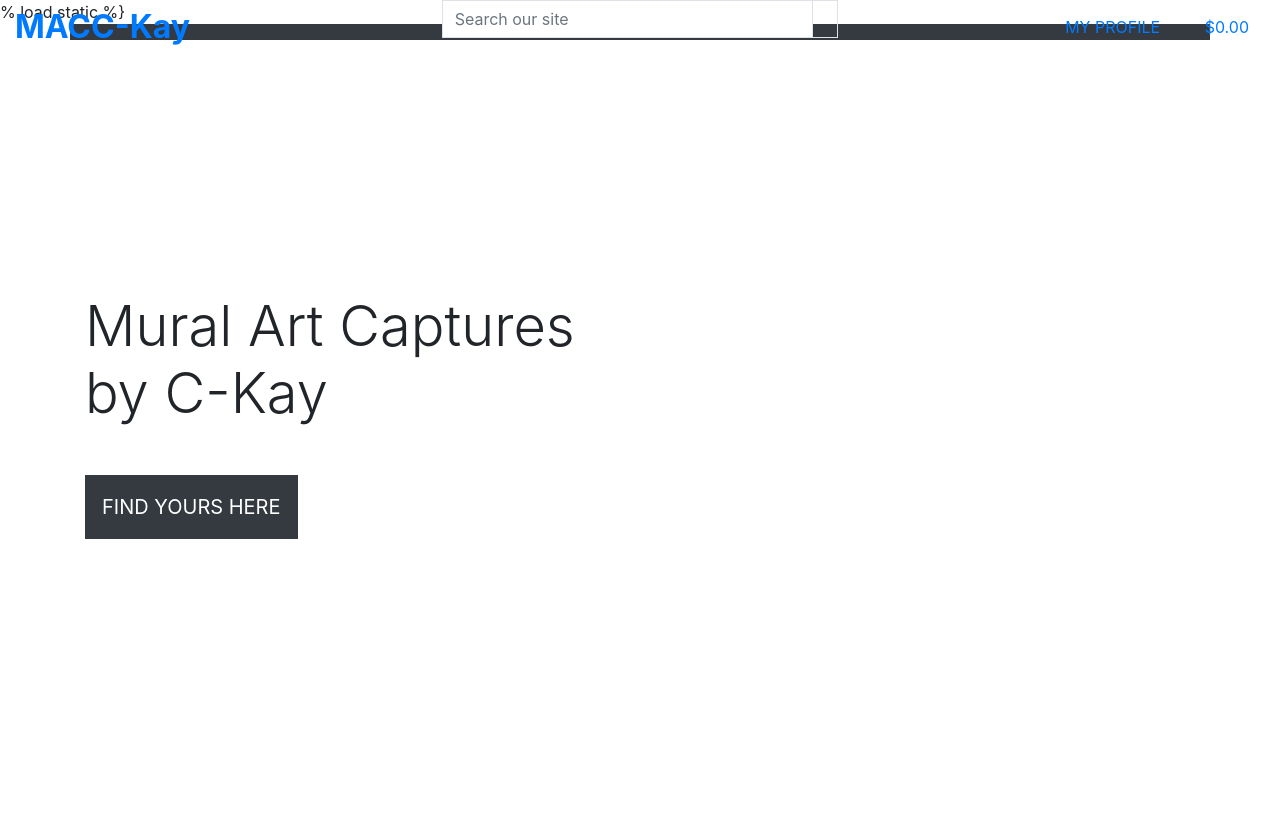
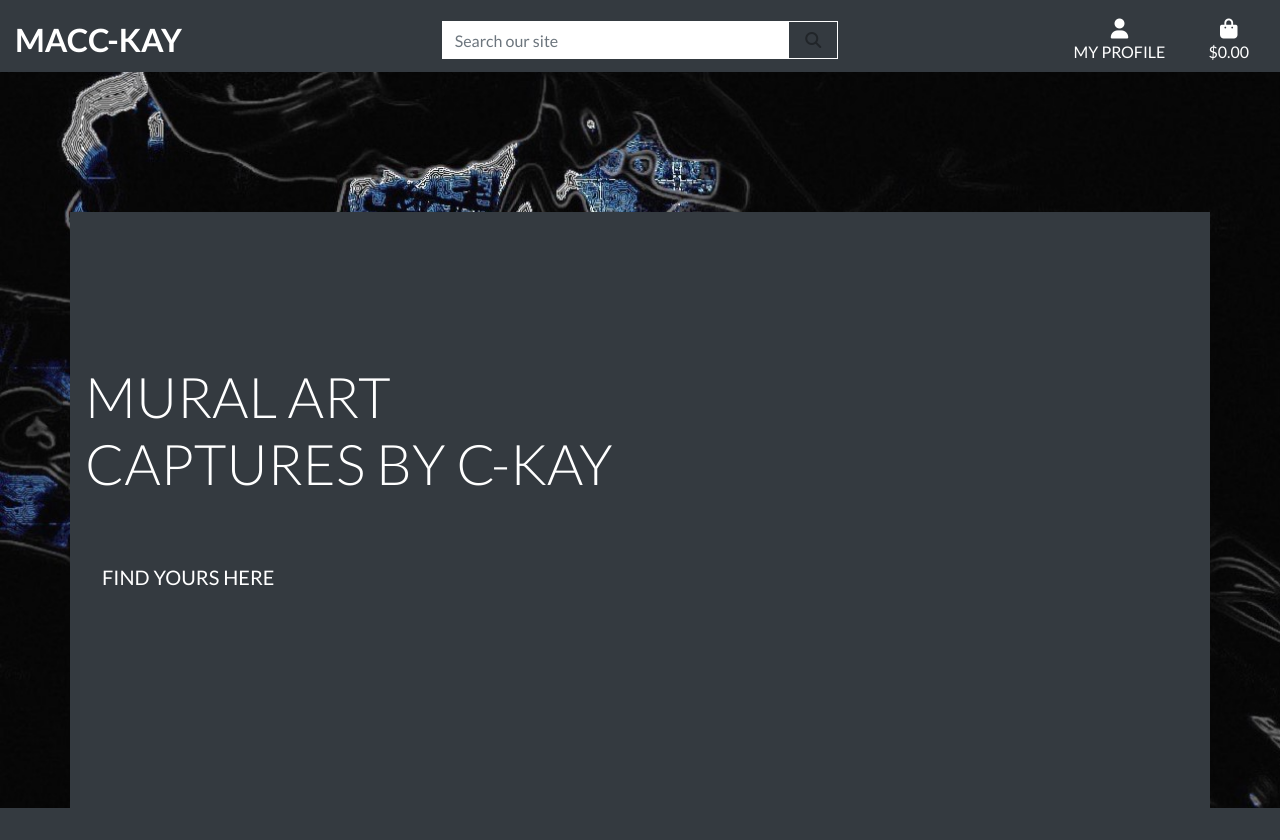
Before and after one commit to Code-Institute-Submissions/Juliya91-macc-kay, a Django app: page / in a window 1280 px wide. After the commit the page ends 808 px from the top, so only its background shows below. Run offline with Django 3.2, Linux system fonts and the light colour scheme; some libraries are stand-ins or nearby versions.

Commit message:
Add css to header of home page and link css to load static

```diff
--- a/home/templates/home/index.html
+++ b/home/templates/home/index.html
@@ -2,7 +2,7 @@
 {% load static %}
 
 {% block page_header %}
-    <div class="header-container navbar container navbar-dark bg-dark text-white pullUp">
+    <div class="header-container navbar container">
         <div class="row">
             <div class="col"></div>
         </div>
@@ -11,7 +11,7 @@
 
 {% block content %}
 
-    <div class="container h-100">
+    <div class="container h-100 navbar-dark bg-dark text-white pullUp">
         <div class="row h-100">
             <div class="col-7 col-md-6 my-auto">
                 <h1 class="display-4 logo-font text-black">
--- a/macc_kay/settings.py
+++ b/macc_kay/settings.py
@@ -152,6 +152,10 @@ USE_TZ = True
 # https://docs.djangoproject.com/en/3.2/howto/static-files/
 
 STATIC_URL = '/static/'
+STATICFILES_DIRS = (os.path.join(BASE_DIR, 'static'),)
+
+MEDIA_URL = '/media/'
+MEDIA_ROOT = os.path.join(BASE_DIR, 'media')
 
 # Default primary key field type
 # https://docs.djangoproject.com/en/3.2/ref/settings/#default-auto-field
--- a/macc_kay/urls.py
+++ b/macc_kay/urls.py
@@ -15,9 +15,11 @@ Including another URLconf
 """
 from django.contrib import admin
 from django.urls import path, include
+from django.conf import settings
+from django.conf.urls.static import static
 
 urlpatterns = [
     path('admin/', admin.site.urls),
     path('accounts/', include('allauth.urls')),
     path('', include('home.urls')),
-]
+] + static(settings.MEDIA_URL, document_root=settings.MEDIA_ROOT)
--- /dev/null
+++ b/static/css/base.css
@@ -0,0 +1,53 @@
+html {
+    height: 100%;
+}
+
+body {
+    background: url("/media/home.jpeg") no-repeat center center fixed;
+    background-size: cover;
+    height: calc(100vh - 204px);
+    color: darkslategray;
+    font-family: 'Lato';
+}
+
+/* from Bulma */
+.icon {
+    align-items: center;
+    display: inline-flex;
+    justify-content: center;
+    height: 1.5rem;
+    width: 1.5rem;
+}
+
+.logo-font {
+    text-transform: uppercase;
+}
+
+.main-logo-link {
+    width: fit-content;
+}
+
+.text-black {
+    color: #fff !important;
+}
+
+.border-black {
+    border: 1px solid white !important;
+}
+
+/* -------------------------------- Media Queries */
+
+/* fixed top navbar only on medium and up */
+@media (min-width: 992px) {
+    .fixed-top-desktop-only {
+        position: fixed;
+        top: 0;
+        right: 0;
+        left: 0;
+        z-index: 1030;
+    }
+
+    .header-container {
+        padding-top: 204px;
+    }
+}
--- a/templates/base.html
+++ b/templates/base.html
@@ -1,4 +1,4 @@
-% load static %}
+{% load static %}
 
 <!--------- Structure taken from walkthrough project Boutique Ado and modified slightly
 (https://learn.codeinstitute.net/courses/course-v1:CodeInstitute+FSF_102+Q1_2020/courseware/4201818c00aa4ba3a0dae243725f6e32/218dfd4d7d604474b317ed2cdc19883b/?child=first)  -->
@@ -18,12 +18,17 @@
 
     {% block corecss %}
         <link rel="stylesheet" href="https://stackpath.bootstrapcdn.com/bootstrap/4.4.1/css/bootstrap.min.css" integrity="sha384-Vkoo8x4CGsO3+Hhxv8T/Q5PaXtkKtu6ug5TOeNV6gBiFeWPGFN9MuhOf23Q9Ifjh" crossorigin="anonymous">
+        <link rel="preconnect" href="https://fonts.googleapis.com">
+        <link rel="preconnect" href="https://fonts.gstatic.com" crossorigin>
+        <link href="https://fonts.googleapis.com/css2?family=Lato:wght@100;300;400;700;900&display=swap" rel="stylesheet">
+        <link rel="stylesheet" href="{% static 'css/base.css' %}">
     {% endblock %}
 
     {% block extra_css %}
     {% endblock %}
 
     {% block corejs %}
+        <script src="https://kit.fontawesome.com/8bb0e6d9ef.js" crossorigin="anonymous"></script>
         <script src="https://code.jquery.com/jquery-3.6.0.min.js" integrity="sha256-/xUj+3OJU5yExlq6GSYGSHk7tPXikynS7ogEvDej/m4=" crossorigin="anonymous"></script>
         <script src="https://cdn.jsdelivr.net/npm/popper.js@1.16.0/dist/umd/popper.min.js" integrity="sha384-Q6E9RHvbIyZFJoft+2mJbHaEWldlvI9IOYy5n3zV9zzTtmI3UksdQRVvoxMfooAo" crossorigin="anonymous"></script>
         <script src="https://stackpath.bootstrapcdn.com/bootstrap/4.4.1/js/bootstrap.min.js" integrity="sha384-wfSDF2E50Y2D1uUdj0O3uMBJnjuUD4Ih7YwaYd1iqfktj0Uod8GCExl3Og8ifwB6" crossorigin="anonymous"></script>
@@ -36,7 +41,7 @@
   </head>
   <body>
     <header class="container-fluid fixed-top">
-        <div class="row">
+        <div id="topnav" class="row bg-dark pt-lg-2 d-none d-lg-flex">
           <div class="col-12 col-lg-4 my-auto py-1 py-lg-0 text-center text-lg-left">
             <a href="{% url 'home' %}">
               <h2 class="logo-font text-black my-0"><strong>MACC-Kay</strong></h2>
@@ -79,7 +84,7 @@
                 </div>
               </li>
               <li class="list-inline-item">
-                <a class="{% if grand_total %}text-info font-weight-bold{% else %}text-black{% endif %} nav-link" href="{% url 'view_bag' %}">
+                <a class="{% if grand_total %}text-info font-weight-bold{% else %}text-black{% endif %} nav-link" href="">
                   <div class="text-center">
                       <div><i class="fas fa-shopping-bag fa-lg"></i></div>
                       <p class="my-0">
```
Also changed, not shown: media/avatart.jpg (added), media/home.jpeg (added).
